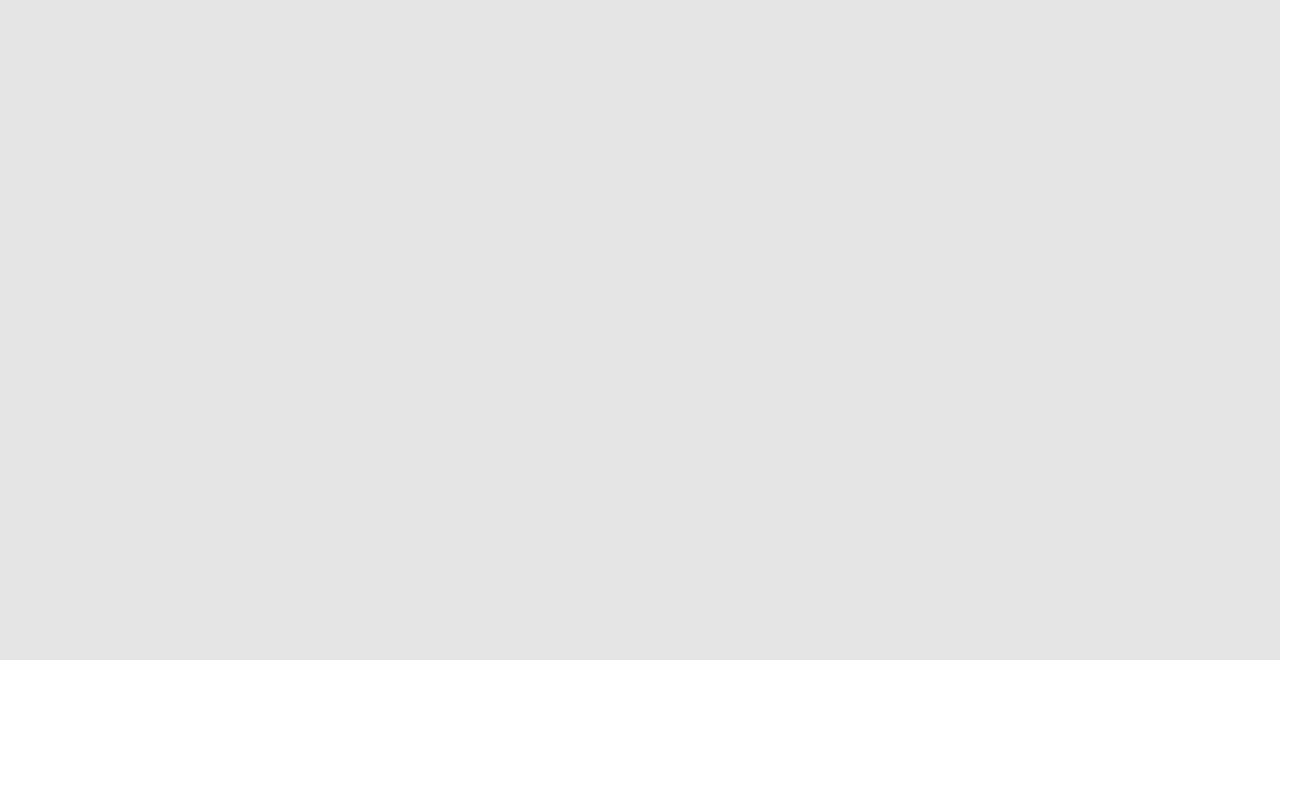
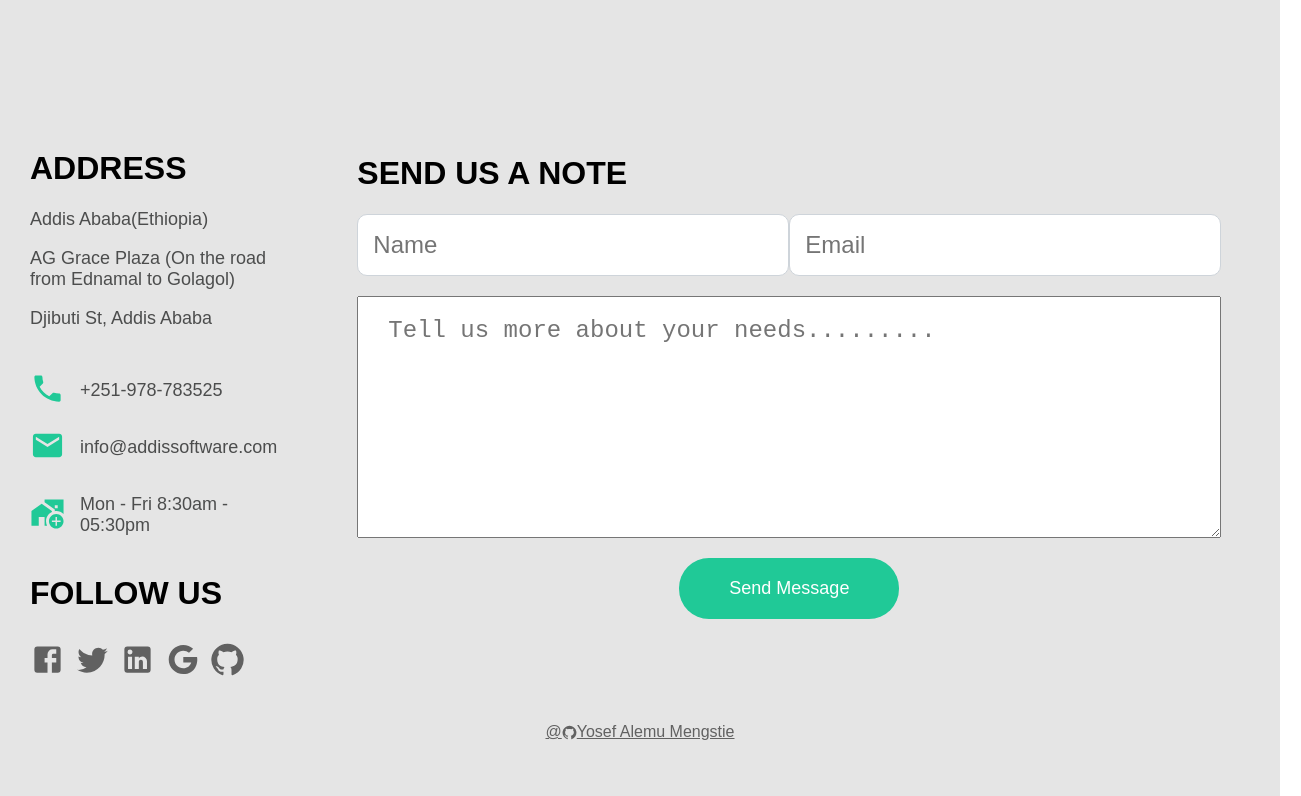
Before and after one commit to yosefalemu/music-player-app, a React (Create React App) app in the folder client/: page / in a window 1280 px wide. Shown: the part 2354-3150 px from the top of the page, 1301 px wide, since content can reach past the window. Before the commit the page ends 3014 px from the top, so only its background shows below. Built offline with nearby package versions, Linux system fonts and the light colour scheme.

Commit message:
homepage finished

```diff
--- a/client/src/Components/ContactUs.jsx
+++ b/client/src/Components/ContactUs.jsx
@@ -1,9 +1,17 @@
 import React from "react";
 import styled from "styled-components";
+import { Link } from "react-router-dom";
+import PhoneIcon from "@mui/icons-material/Phone";
+import EmailIcon from "@mui/icons-material/Email";
+import AddHomeWorkIcon from "@mui/icons-material/AddHomeWork";
+import FacebookIcon from "@mui/icons-material/Facebook";
+import TwitterIcon from "@mui/icons-material/Twitter";
+import LinkedInIcon from "@mui/icons-material/LinkedIn";
+import GitHubIcon from "@mui/icons-material/GitHub";
+import GoogleIcon from "@mui/icons-material/Google";
 
 const Container = styled.div`
   position: relative;
-  margin: 0;
 `;
 
 const Wrapper = styled.div`
@@ -31,28 +39,154 @@ const Underline = styled.div`
   transform: translateX(-50%);
 `;
 
-const Row = styled.div`
+const ColumsContainer = styled.div`
+  margin: 0px;
+  padding: 0px;
   display: flex;
-  justify-content: space-between;
   padding: 10px 30px;
 `;
 
-const RowComponent = styled.div`
-  display: flex;
-  align-items: center;
-  width: 100%;
-  padding-left: 40px;
-  margin-right: 25px;
-`;
-
-const RowLeft = styled.div`
-  margin-right: 50px;
-`;
-
-const RowRight = styled.div`
+const LeftColumn = styled.div`
+  flex: 1;
   display: flex;
   flex-direction: column;
 `;
+const LeftColumnTop = styled.div`
+  margin-bottom: 15px;
+`;
+const LeftColumnTopTitle = styled.h1``;
+const LeftColumnTopDescription = styled.p`
+  font-size: 18px;
+  color: #4c4d4d;
+`;
+const LeftColumnMiddle = styled.div``;
+const LeftColumnMiddleItemContainer = styled.div`
+  display: flex;
+  align-items: center;
+  position: relative;
+`;
+const Tooltip = styled.div`
+  position: absolute;
+  bottom: 45px;
+  left: 50%;
+  transform: translateX(-50%);
+  background-color: #4c4d4d;
+  color: white;
+  padding: 5px 10px;
+  font-size: 12px;
+  border-radius: 5px;
+  visibility: hidden;
+  opacity: 0;
+  transition: visibility 0.2s, opacity 0.2s;
+
+  &::before {
+    content: "";
+    position: absolute;
+    top: 100%;
+    left: 50%;
+    transform: translateX(-50%);
+    border-style: solid;
+    border-width: 5px;
+    border-color: #4c4d4d transparent transparent transparent;
+  }
+`;
+
+const IconContainer = styled.div`
+  margin-right: 15px;
+  position: relative;
+  cursor: pointer;
+
+  &:hover ${Tooltip} {
+    visibility: visible;
+    opacity: 1;
+  }
+`;
+
+const LeftColumnMiddleDescription = styled.p`
+  font-size: 18px;
+  color: #4c4d4d;
+`;
+const LeftColumnBottom = styled.div``;
+const LeftColumnBottomTitle = styled.h1`
+  margin-bottom: 30px;
+`;
+const LeftColumnBottomContainer = styled.div`
+  display: flex;
+`;
+
+const RightColumn = styled.div`
+  flex: 2;
+  padding: 5px 80px;
+  display: flex;
+  flex-direction: column;
+`;
+const RightColumnRow = styled.div`
+  width: 100%;
+  display: flex;
+  justify-content: space-between;
+`;
+const RightColumnRowTitle = styled.h1``;
+const RightColumnRowInput = styled.input`
+  width: 400px;
+  height: 40px;
+  padding: 10px 15px;
+  border: none;
+  font-size: 24px;
+  border: 1px solid #ced4da;
+  border-radius: 10px;
+  &:focus {
+    box-shadow: 0px 0px 5px #20c997;
+    outline: none;
+  }
+`;
+const RightColumnRowTextArea = styled.textarea`
+  margin: 20px 0px;
+  height: 200px;
+  padding: 20px 30px;
+  font-size: 24px;
+  &:focus {
+    box-shadow: 0px 0px 5px #20c997;
+    outline: none;
+  }
+`;
+const RightColumnRowSubmitContainer = styled.div`
+  display: flex;
+  flex-direction: column;
+  align-items: center;
+  justify-content: center;
+  margin-top: 0px;
+`;
+const RightColumnRowSubmitButton = styled.button`
+  width: fit-content;
+  text-align: center;
+  padding: 20px 50px;
+  font-size: 18px;
+  border-radius: 30px;
+  color: #ffffff;
+  background-color: #20c997;
+  border: none;
+  cursor: pointer;
+  transition: opacity 0.2s, background-color 0.2s;
+
+  &:hover {
+    opacity: 0.9;
+    background-color: #1a9988;
+  }
+`;
+const CopyRightContainer = styled.div`
+  width: 100%;
+  display: flex;
+  align-items: center;
+  justify-content: center;
+`;
+const DeveloperLink = styled(Link)`
+  display: flex;
+  align-items: center;
+  color: #616161;
+`;
+const CopyRightText = styled.p``;
+const AtContainer = styled.p``;
+const DeveloperName = styled.p``;
 
 const ContactOverLay = styled.div`
   background-color: rgba(0, 0, 0, 0.1);
@@ -64,7 +198,7 @@ const ContactOverLay = styled.div`
   top: 0;
   left: 0;
   width: 100%;
-  height: 100vh;
+  height: 117vh;
   z-index: -1;
 `;
 const ContactUs = () => {
@@ -75,17 +209,138 @@ const ContactUs = () => {
           Get In Touch
           <Underline />
         </Header>
-        <Row>
-          <RowComponent>
-            <RowLeft></RowLeft>
-            <RowRight></RowRight>
-          </RowComponent>
-          <RowComponent>
-            <RowLeft></RowLeft>
-            <RowRight></RowRight>
-          </RowComponent>
-        </Row>
+        <ColumsContainer>
+          <LeftColumn>
+            <LeftColumnTop>
+              <LeftColumnTopTitle>ADDRESS</LeftColumnTopTitle>
+              <LeftColumnTopDescription>
+                Addis Ababa(Ethiopia)
+              </LeftColumnTopDescription>
+              <LeftColumnTopDescription>
+                AG Grace Plaza (On the road from Ednamal to Golagol)
+              </LeftColumnTopDescription>
+              <LeftColumnTopDescription>
+                Djibuti St, Addis Ababa
+              </LeftColumnTopDescription>
+            </LeftColumnTop>
+            <LeftColumnMiddle>
+              <LeftColumnMiddleItemContainer>
+                <IconContainer>
+                  <PhoneIcon style={{ fontSize: "35px", color: "#20c997" }} />
+                </IconContainer>
+                <LeftColumnMiddleDescription>
+                  +251-978-783525
+                </LeftColumnMiddleDescription>
+              </LeftColumnMiddleItemContainer>
+              <LeftColumnMiddleItemContainer>
+                <IconContainer>
+                  <EmailIcon style={{ fontSize: "35px", color: "#20c997" }} />
+                </IconContainer>
+                <LeftColumnMiddleDescription>
+                  info@addissoftware.com
+                </LeftColumnMiddleDescription>
+              </LeftColumnMiddleItemContainer>
+              <LeftColumnMiddleItemContainer>
+                <IconContainer>
+                  <AddHomeWorkIcon
+                    style={{ fontSize: "35px", color: "#20c997" }}
+                  />
+                </IconContainer>
+                <LeftColumnMiddleDescription>
+                  Mon - Fri 8:30am - 05:30pm
+                </LeftColumnMiddleDescription>
+              </LeftColumnMiddleItemContainer>
+            </LeftColumnMiddle>
+            <LeftColumnBottom>
+              <LeftColumnBottomTitle>FOLLOW US</LeftColumnBottomTitle>
+            </LeftColumnBottom>
+            <LeftColumnBottomContainer>
+              <IconContainer
+                data-tooltip="Facebook"
+                style={{ marginRight: "10px" }}
+              >
+                <FacebookIcon
+                  style={{
+                    fontSize: "35px",
+                    color: "#616161",
+                  }}
+                />
+                <Tooltip>Facebook</Tooltip>
+              </IconContainer>
+              <IconContainer
+                data-tooltip="Twitter"
+                style={{ marginRight: "10px" }}
+              >
+                <TwitterIcon
+                  style={{
+                    fontSize: "35px",
+                    color: "#616161",
+                  }}
+                />
+                <Tooltip>Twitter</Tooltip>
+              </IconContainer>
+              <IconContainer
+                data-tooltip="LinkedIn"
+                style={{ marginRight: "10px" }}
+              >
+                <LinkedInIcon
+                  style={{
+                    fontSize: "35px",
+                    color: "#616161",
+                  }}
+                />
+                <Tooltip>LinkedIn</Tooltip>
+              </IconContainer>
+              <IconContainer
+                data-tooltip="Google"
+                style={{ marginRight: "10px" }}
+              >
+                <GoogleIcon
+                  style={{
+                    fontSize: "35px",
+                    color: "#616161",
+                  }}
+                />
+                <Tooltip>Google</Tooltip>
+              </IconContainer>
+              <IconContainer
+                data-tooltip="GitHub"
+                style={{ marginRight: "10px" }}
+              >
+                <GitHubIcon
+                  style={{
+                    fontSize: "35px",
+                    color: "#616161",
+                  }}
+                />
+                <Tooltip>GitHub</Tooltip>
+              </IconContainer>
+            </LeftColumnBottomContainer>
+          </LeftColumn>
+          <RightColumn>
+            <RightColumnRowTitle>SEND US A NOTE</RightColumnRowTitle>
+            <RightColumnRow>
+              <RightColumnRowInput placeholder="Name" />
+              <RightColumnRowInput placeholder="Email" />
+            </RightColumnRow>
+            <RightColumnRowTextArea placeholder="Tell us more about your needs........." />
+            <RightColumnRowSubmitContainer>
+              <RightColumnRowSubmitButton>
+                Send Message
+              </RightColumnRowSubmitButton>
+            </RightColumnRowSubmitContainer>
+          </RightColumn>
+        </ColumsContainer>
         <ContactOverLay>Contact Us</ContactOverLay>
+        <CopyRightContainer>
+          <CopyRightText>
+            <DeveloperLink Link to="https://github.com/yosefalemu">
+              <AtContainer>@</AtContainer>
+              <GitHubIcon style={{ fontSize: "15px" }} />
+              <DeveloperName> Yosef Alemu Mengstie</DeveloperName>
+            </DeveloperLink>
+          </CopyRightText>
+        </CopyRightContainer>
       </Wrapper>
     </Container>
   );
--- a/client/src/Components/DowloadOption.jsx
+++ b/client/src/Components/DowloadOption.jsx
@@ -38,15 +38,15 @@ const DowloadOption = () => {
     <Container>
       <Wrapper>
         <ItemContainer>
-          <WindowIcon style={{ fontSize: "70px", color: "#1775bb" }} />
+          <WindowIcon style={{ fontSize: "70px", color: "#0078D4" }} />
           <Description>Dowload with window</Description>
         </ItemContainer>
         <ItemContainer>
-          <AppleIcon style={{ fontSize: "70px", color: "gray" }} />
+          <AppleIcon style={{ fontSize: "70px", color: "#8E8E93" }} />
           <Description>Dowload with Mac</Description>
         </ItemContainer>
         <ItemContainer>
-          <ComputerIcon style={{ fontSize: "70px", color: "blue" }} />
+          <ComputerIcon style={{ fontSize: "70px", color: "#54C22C" }} />
           <Description>Dowload with linux</Description>
         </ItemContainer>
       </Wrapper>
```
